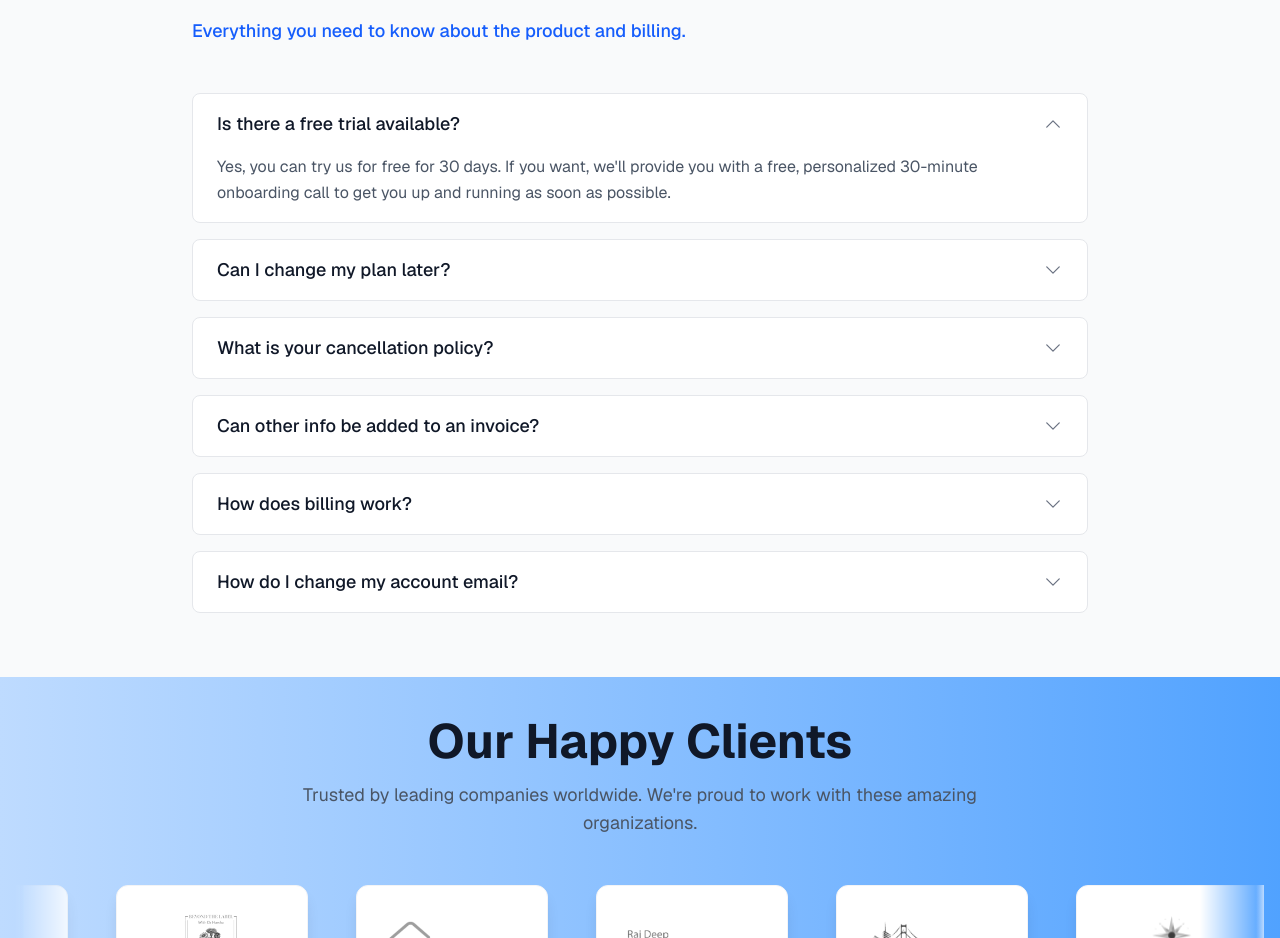
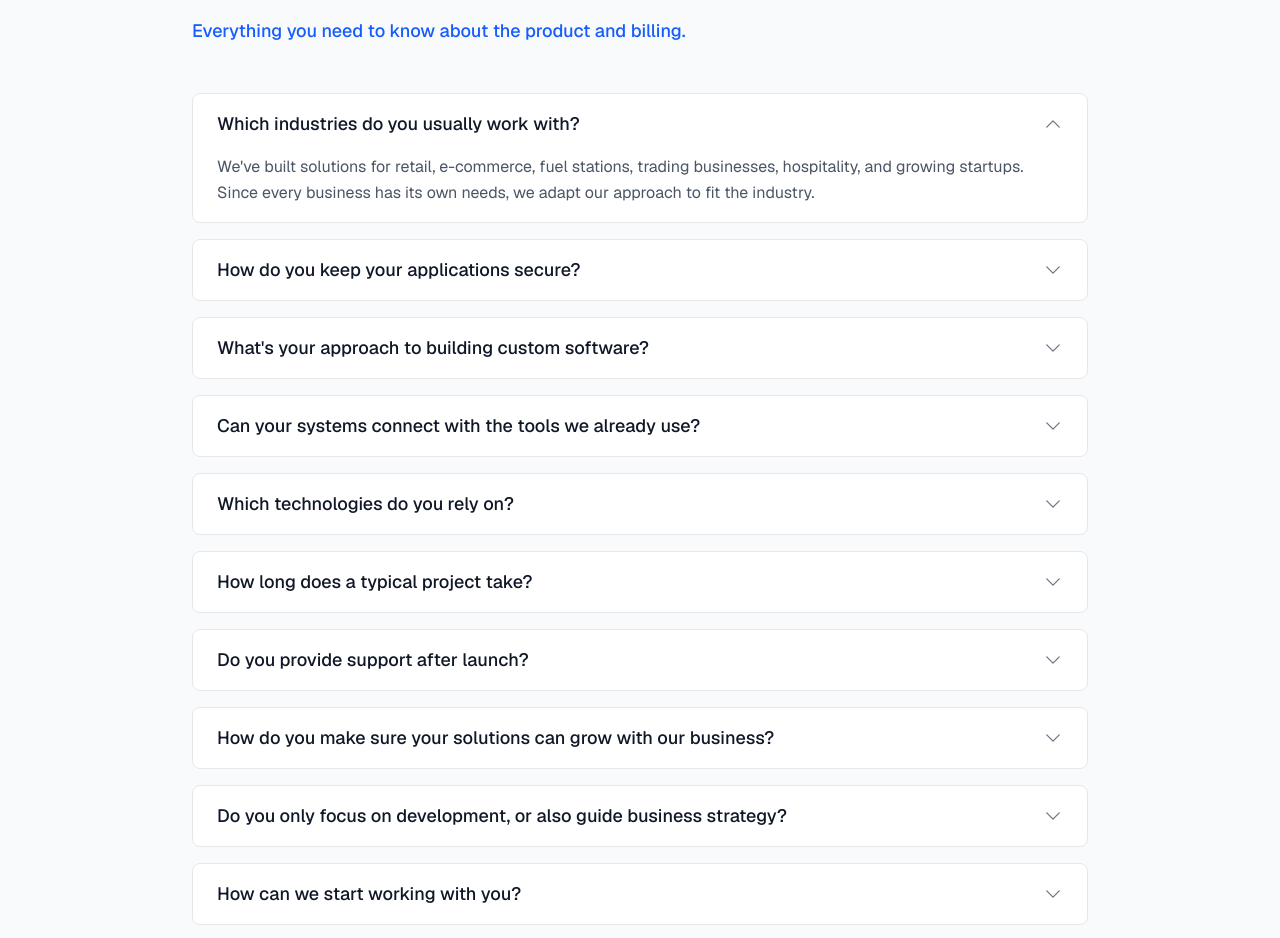
Before and after one commit to samhk90/hashfinity_01, a Next.js app: page / in a window 1280 px wide. Shown: the part 5074-6012 px from the top of the page. Built offline with nearby package versions, Linux system fonts and the light colour scheme.

Commit message:
some final changes

```diff
--- a/src/app/contact/page.tsx
+++ b/src/app/contact/page.tsx
@@ -70,7 +70,7 @@ export default function ContactPage() {
                   <div>
                     <h3 className="text-lg font-semibold text-gray-900">Phone</h3>
                     <p className="text-gray-600">+91 8421917322</p>
-                    <p className="text-gray-600">+91 88559596432</p>
+                    <p className="text-gray-600">+91 8855959643</p>
                   </div>
                 </div>
 
--- a/src/components/FAQSection.tsx
+++ b/src/components/FAQSection.tsx
@@ -5,28 +5,44 @@ import { ChevronDownIcon, ChevronUpIcon } from '@heroicons/react/24/outline';
 
 const faqs = [
   {
-    question: "Is there a free trial available?",
-    answer: "Yes, you can try us for free for 30 days. If you want, we'll provide you with a free, personalized 30-minute onboarding call to get you up and running as soon as possible."
+    question: "Which industries do you usually work with?",
+    answer: "We've built solutions for retail, e-commerce, fuel stations, trading businesses, hospitality, and growing startups. Since every business has its own needs, we adapt our approach to fit the industry."
   },
   {
-    question: "Can I change my plan later?",
-    answer: "Of course. Our pricing scales with your company. Chat to our friendly team to find a solution that works for you."
+    question: "How do you keep your applications secure?",
+    answer: "Security is built into every layer. We use encrypted databases, secure APIs, role-based permissions, and strict testing to ensure your data stays safe."
   },
   {
-    question: "What is your cancellation policy?",
-    answer: "We understand that things change. You can cancel your plan at any time and we'll refund you the difference already paid."
+    question: "What's your approach to building custom software?",
+    answer: "We begin by understanding your goals, move into wireframes and prototypes, then build in phases with constant feedback and thorough testing before launch."
   },
   {
-    question: "Can other info be added to an invoice?",
-    answer: "Yes, you can add additional information to your invoices. Contact our support team to set up custom fields."
+    question: "Can your systems connect with the tools we already use?",
+    answer: "Yes. We design integrations through APIs so your new solution works seamlessly with existing software like ERPs, CRMs, POS, or accounting systems."
   },
   {
-    question: "How does billing work?",
-    answer: "Plans are per workspace, not per account. You can upgrade one workspace, and still have any number of free workspaces."
+    question: "Which technologies do you rely on?",
+    answer: "We work with modern stacks like Flutter, Node.js, Supabase, PostgreSQL, and popular front-end frameworks. The tools are chosen based on what best fits your project's needs."
   },
   {
-    question: "How do I change my account email?",
-    answer: "You can change the email address associated with your account at any time in your account settings."
+    question: "How long does a typical project take?",
+    answer: "It depends on the scope. A company website may take a few weeks, while a complete SaaS platform or mobile app can take several months. We share clear timelines upfront."
+  },
+  {
+    question: "Do you provide support after launch?",
+    answer: "Absolutely. We handle updates, bug fixes, monitoring, and scaling. Think of us as a long-term tech partner, not just a one-time vendor."
+  },
+  {
+    question: "How do you make sure your solutions can grow with our business?",
+    answer: "We use cloud-ready infrastructure, modular code, and scalable databases so your software can handle more users, data, and features as your business expands."
+  },
+  {
+    question: "Do you only focus on development, or also guide business strategy?",
+    answer: "Along with writing code, we help clients choose the right digital tools, refine processes, and align technology with their business goals."
+  },
+  {
+    question: "How can we start working with you?",
+    answer: "You can book a free consultation through our site. We'll discuss your requirements, suggest the right approach, and guide you through the next steps."
   }
 ];
 
--- a/src/components/Footer.tsx
+++ b/src/components/Footer.tsx
@@ -32,8 +32,11 @@ export default function Footer() {
 
           {/* For Sales Inquiry Column */}
           <div>
-            <h3 className="text-gray-900 font-semibold mb-4">For Sales Inquiry</h3>
+            <h3 className="text-gray-900 font-semibold mb-4">For Inquiry</h3>
             <div className="space-y-3">
+              <div>
+                <p className="text-gray-600">business@hashfinity.tech</p>
+              </div>
               <div>
                 <p className="text-gray-600">+91 8421917322</p>
               </div>
--- a/src/components/SolutionsSection.tsx
+++ b/src/components/SolutionsSection.tsx
@@ -201,7 +201,12 @@ const SolutionsSection = () => {
                 whileTap={{ scale: 0.95 }}
                 className="inline-flex items-center px-4 sm:px-6 py-2 sm:py-3 bg-transparent border-2 border-gray-900 text-gray-900 font-semibold rounded-lg hover:bg-gray-900 hover:text-white transition-all duration-150 group text-sm sm:text-base"
               >
-                <span className="mr-2">Get Free Consultation</span>
+                <span
+                  className="mr-2 cursor-pointer"
+                  onClick={() => window.location.href = '/contact'}
+                >
+                  Get Free Consultation
+                </span>
                 <motion.div
                   whileHover={{ x: 5 }}
                   transition={{ duration: 0.1 }}
```
